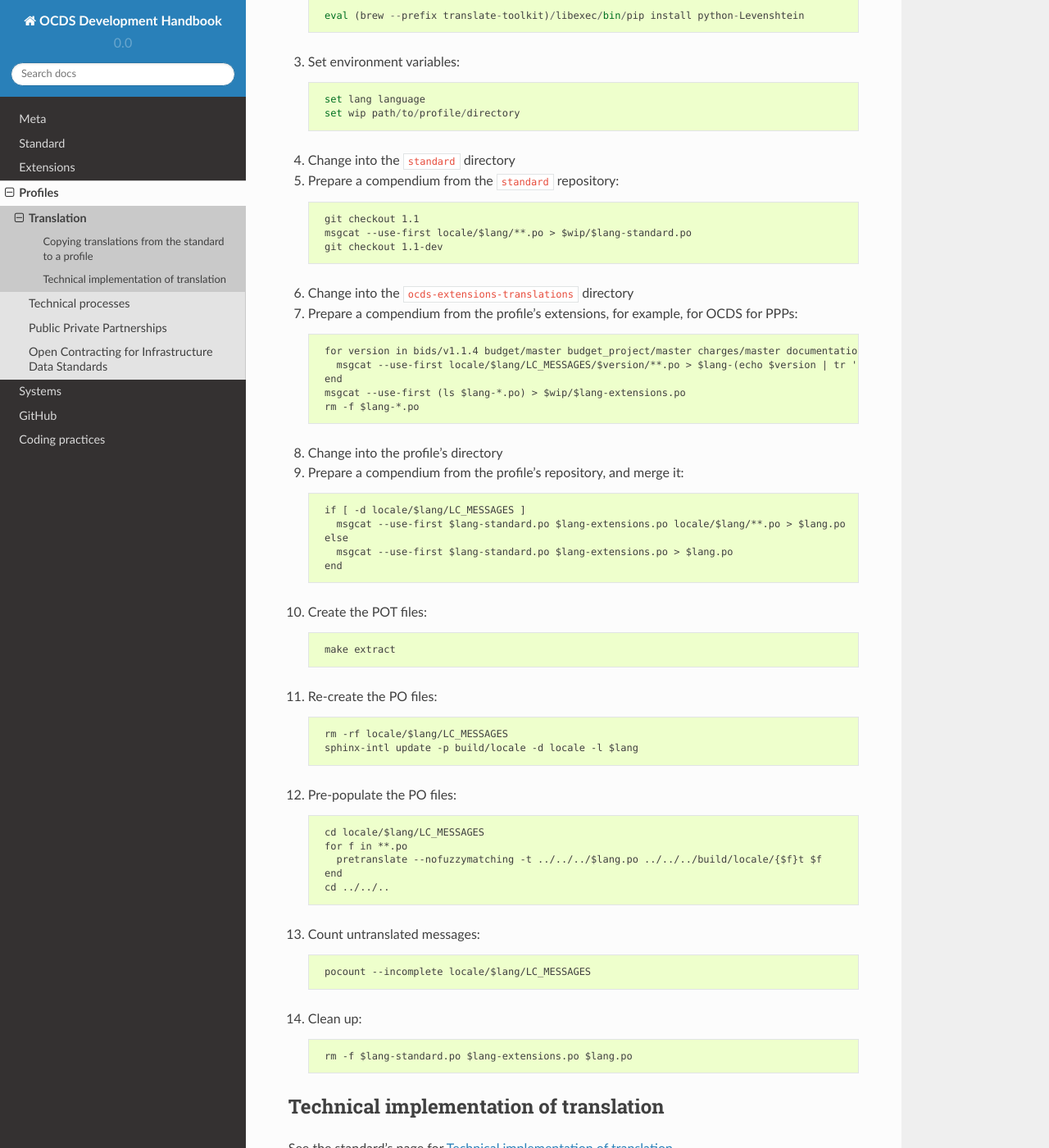
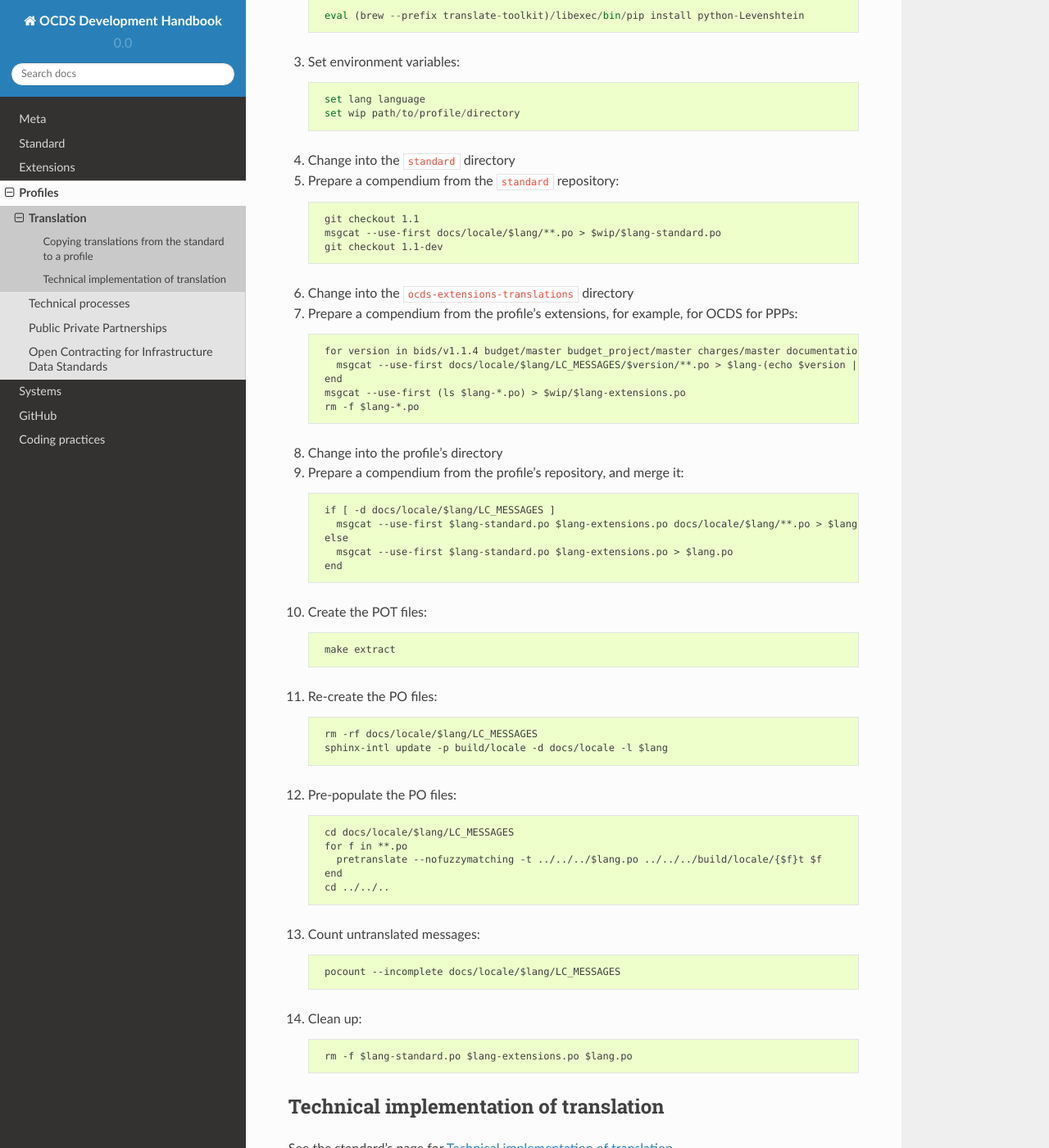
Before and after one commit to open-contracting/standard-development-handbook, a Sphinx documentation site: the page built from docs/profiles/translation.md, in a window 1280 px wide and 1400 px high, scrolled down 551 px. Shown: the whole window at 82% size. Built offline with Sphinx 7.4.7 and the Read the Docs theme 2.0.0, drawn with Linux system fonts in a browser that asks for light colours.

Commit message:
Move locale/ under docs/, following Sphinx guidance

```diff
--- a/docs/profiles/translation.md
+++ b/docs/profiles/translation.md
@@ -25,14 +25,14 @@ These instructions are similar to others in [ocds-extensions-translations](https
 1. Prepare a compendium from the `standard` repository:
 
         git checkout 1.1
-        msgcat --use-first locale/$lang/**.po > $wip/$lang-standard.po
+        msgcat --use-first docs/locale/$lang/**.po > $wip/$lang-standard.po
         git checkout 1.1-dev
 
 1. Change into the `ocds-extensions-translations` directory
 1. Prepare a compendium from the profile's extensions, for example, for OCDS for PPPs:
 
         for version in bids/v1.1.4 budget/master budget_project/master charges/master documentation_details/master finance/master location/v1.1.4 metrics/master milestone_documents/v1.1.4 performance_failures/master process_title/v1.1.4 qualification/master requirements/master risk_allocation/master shareholders/master signatories/master tariffs/master transaction_milestones/master ppp/master
-          msgcat --use-first locale/$lang/LC_MESSAGES/$version/**.po > $lang-(echo $version | tr '/' '-').po
+          msgcat --use-first docs/locale/$lang/LC_MESSAGES/$version/**.po > $lang-(echo $version | tr '/' '-').po
         end
         msgcat --use-first (ls $lang-*.po) > $wip/$lang-extensions.po
         rm -f $lang-*.po
@@ -40,8 +40,8 @@ These instructions are similar to others in [ocds-extensions-translations](https
 1. Change into the profile's directory
 1. Prepare a compendium from the profile's repository, and merge it:
 
-        if [ -d locale/$lang/LC_MESSAGES ]
-          msgcat --use-first $lang-standard.po $lang-extensions.po locale/$lang/**.po > $lang.po
+        if [ -d docs/locale/$lang/LC_MESSAGES ]
+          msgcat --use-first $lang-standard.po $lang-extensions.po docs/locale/$lang/**.po > $lang.po
         else
           msgcat --use-first $lang-standard.po $lang-extensions.po > $lang.po
         end
@@ -52,12 +52,12 @@ These instructions are similar to others in [ocds-extensions-translations](https
 
 1. Re-create the PO files:
 
-        rm -rf locale/$lang/LC_MESSAGES
-        sphinx-intl update -p build/locale -d locale -l $lang
+        rm -rf docs/locale/$lang/LC_MESSAGES
+        sphinx-intl update -p build/locale -d docs/locale -l $lang
 
 1. Pre-populate the PO files:
 
-        cd locale/$lang/LC_MESSAGES
+        cd docs/locale/$lang/LC_MESSAGES
         for f in **.po
           pretranslate --nofuzzymatching -t ../../../$lang.po ../../../build/locale/{$f}t $f
         end
@@ -65,7 +65,7 @@ These instructions are similar to others in [ocds-extensions-translations](https
 
 1. Count untranslated messages:
 
-        pocount --incomplete locale/$lang/LC_MESSAGES
+        pocount --incomplete docs/locale/$lang/LC_MESSAGES
 
 1. Clean up:
 
```
Also changed, not shown: docs/standard/technical/repository.md (+1 -1 lines).
